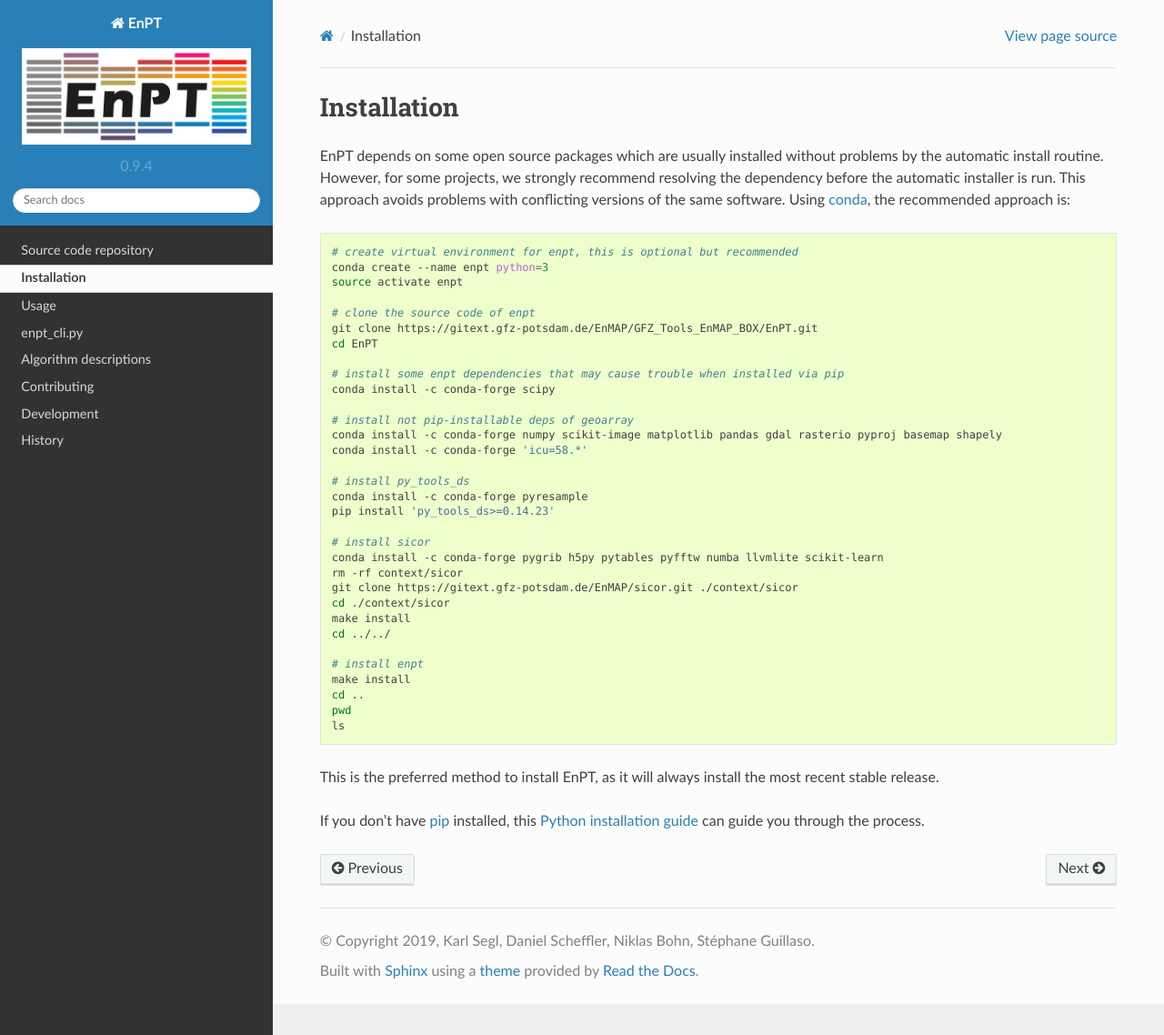
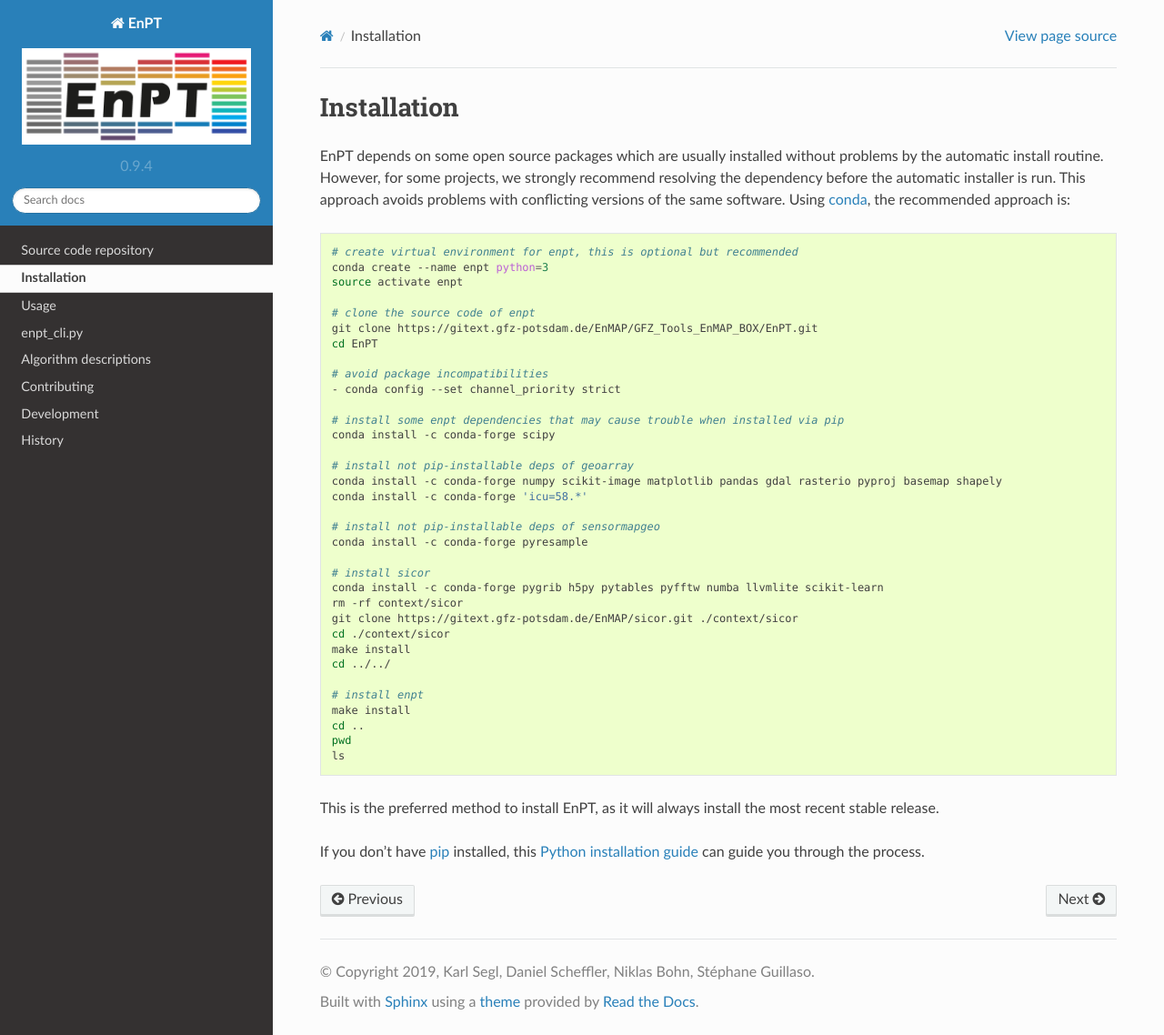
Before and after one commit to GFZ/enpt, a Sphinx documentation site: the page built from docs/installation.rst, in a window 1280 px wide and 1138 px high. Shown: the whole window at 91% size. Built offline with Sphinx 7.4.7 and the Read the Docs theme 2.0.0, drawn with Linux system fonts in a browser that asks for light colours; pages that are not in the unit, such as notebooks, are missing from menus.

Commit message:
Fix UTF-8 error when running setup.py. Updated installation instructions.
Signed-off-by: Daniel Scheffler <danschef@gfz-potsdam.de>

```diff
--- a/docs/installation.rst
+++ b/docs/installation.rst
@@ -19,6 +19,9 @@
     git clone https://gitext.gfz-potsdam.de/EnMAP/GFZ_Tools_EnMAP_BOX/EnPT.git
     cd EnPT
 
+    # avoid package incompatibilities
+    - conda config --set channel_priority strict
+
     # install some enpt dependencies that may cause trouble when installed via pip
     conda install -c conda-forge scipy
 
@@ -26,9 +29,8 @@
     conda install -c conda-forge numpy scikit-image matplotlib pandas gdal rasterio pyproj basemap shapely
     conda install -c conda-forge 'icu=58.*'
 
-    # install py_tools_ds
+    # install not pip-installable deps of sensormapgeo
     conda install -c conda-forge pyresample
-    pip install 'py_tools_ds>=0.14.23'
 
     # install sicor
     conda install -c conda-forge pygrib h5py pytables pyfftw numba llvmlite scikit-learn
--- a/setup.py
+++ b/setup.py
@@ -37,12 +37,12 @@
     history = history_file.read()
 
 version = {}
-with open("enpt/version.py") as version_file:
+with open("enpt/version.py", encoding='utf-8') as version_file:
     exec(version_file.read(), version)
 
 requirements = [  # put package requirements here
     'numpy', 'pandas', 'scipy', 'geoarray>=0.8.11', 'py_tools_ds>=0.14.23', 'arosics>=0.9.2', 'sensormapgeo',
-    'cerberus', 'jsmin', 'matplotlib', 'tqdm', 'utm', 'lxml', 'numpy-indexed',
+    'cerberus', 'jsmin', 'matplotlib', 'tqdm', 'utm', 'lxml', 'numpy-indexed'
     # 'sicor', # pip install git+https://gitext.gfz-potsdam.de/EnMAP/sicor.git
 ]
 
@@ -77,5 +77,5 @@
         'Programming Language :: Python :: 3.8',
     ],
     test_suite='tests',
-    tests_require=test_requirements,
+    tests_require=test_requirements
 )
```
Also changed, not shown: .gitlab-ci.yml.
